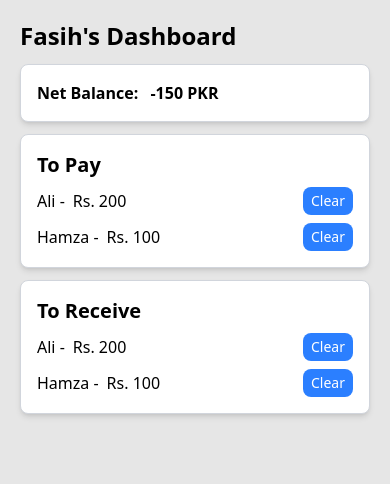
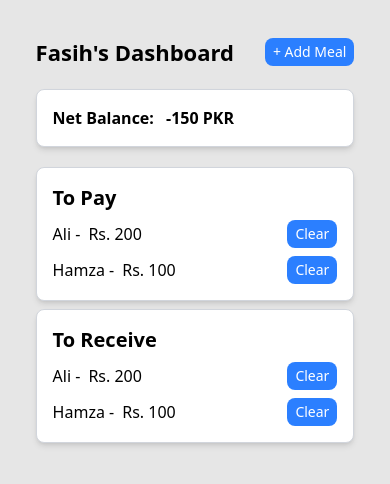
Before and after one commit to saif010101/expense-app, a React (Vite) app: page / in a window 390 px wide. Shown: the top 484 px of the page. Built offline with nearby package versions, Linux system fonts and the light colour scheme.

Commit message:
'added a breakpoint for laptop/desktops'

```diff
--- a/src/App.jsx
+++ b/src/App.jsx
@@ -7,13 +7,20 @@ function App() {
 
   return (
     <>
-      <main className="m-5 flex flex-col gap-3">
-        <h1 className="text-2xl font-bold">Fasih's Dashboard</h1>
-        <div className="p-4 bg-white border-1 border-gray-300 shadow-md rounded-lg">
+      <main className="m-5 p-[clamp(0rem,4vw,15rem)]">
+        <div className="flex justify-between items-center mb-5">
+          <h1 className="text-[clamp(1.375rem,4vw,2.25rem)] font-bold">Fasih's Dashboard</h1>
+          <button className="text-white text-sm bg-blue-500 hover:bg-blue-400 cursor-pointer px-2 py-1 rounded-lg">
+            + Add Meal
+          </button>
+        </div>
+        <div className="p-4 bg-white border-1 border-gray-300 shadow-md rounded-lg mb-5">
           <span className="font-[600]">
             Net Balance: <span className="ml-2">-150 PKR</span>
           </span>
         </div>
+
+        <div className="grid sm:grid-cols-2 gap-2">
           {/* To Pay Card */}
           <div className="flex flex-col gap-2 p-4 bg-white border-1 border-gray-300 shadow-md rounded-lg">
             <span className="font-bold text-xl">To Pay</span>
@@ -48,6 +55,7 @@ function App() {
               <button className="text-white text-sm bg-blue-500 hover:bg-blue-400 cursor-pointer px-2 py-1 rounded-lg">
                 Clear
               </button>
+            </div>
           </div>
         </div>
       </main>
```
Lines whose indentation alone changed are shown as unchanged.
